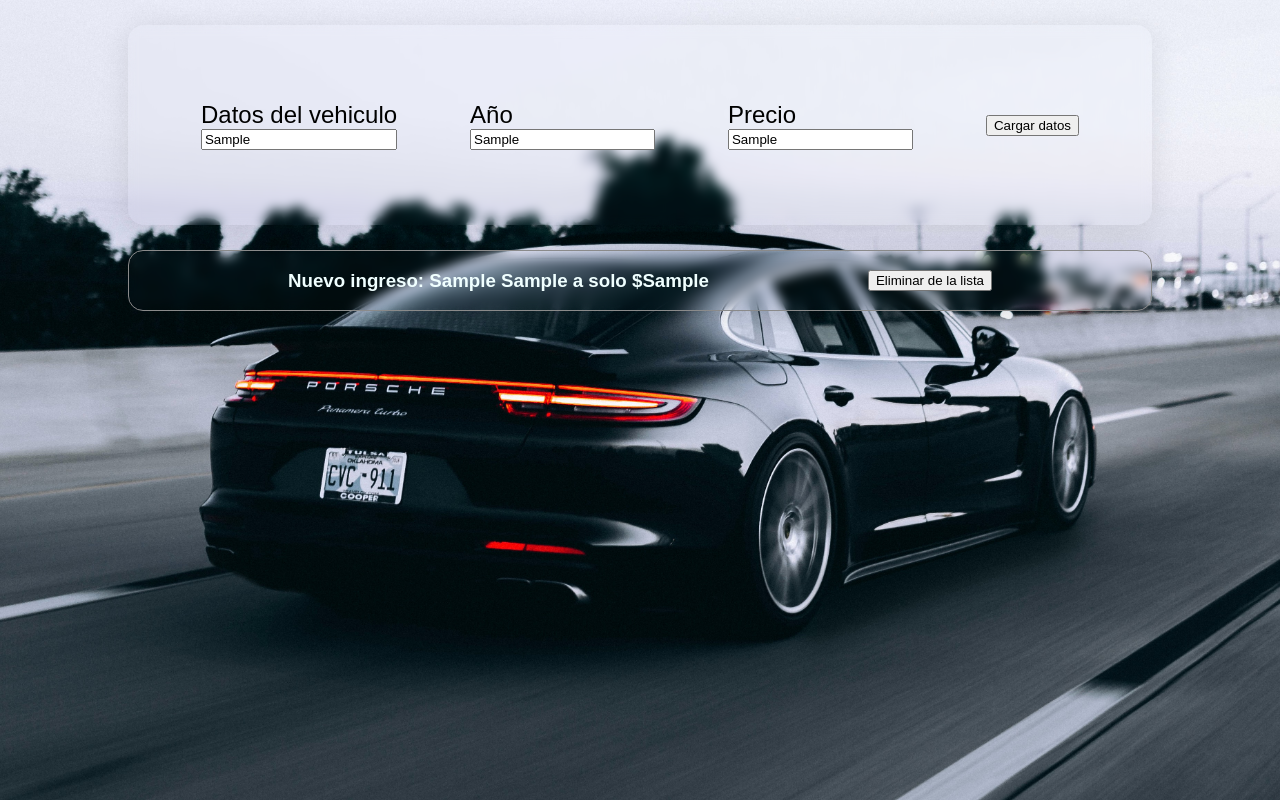
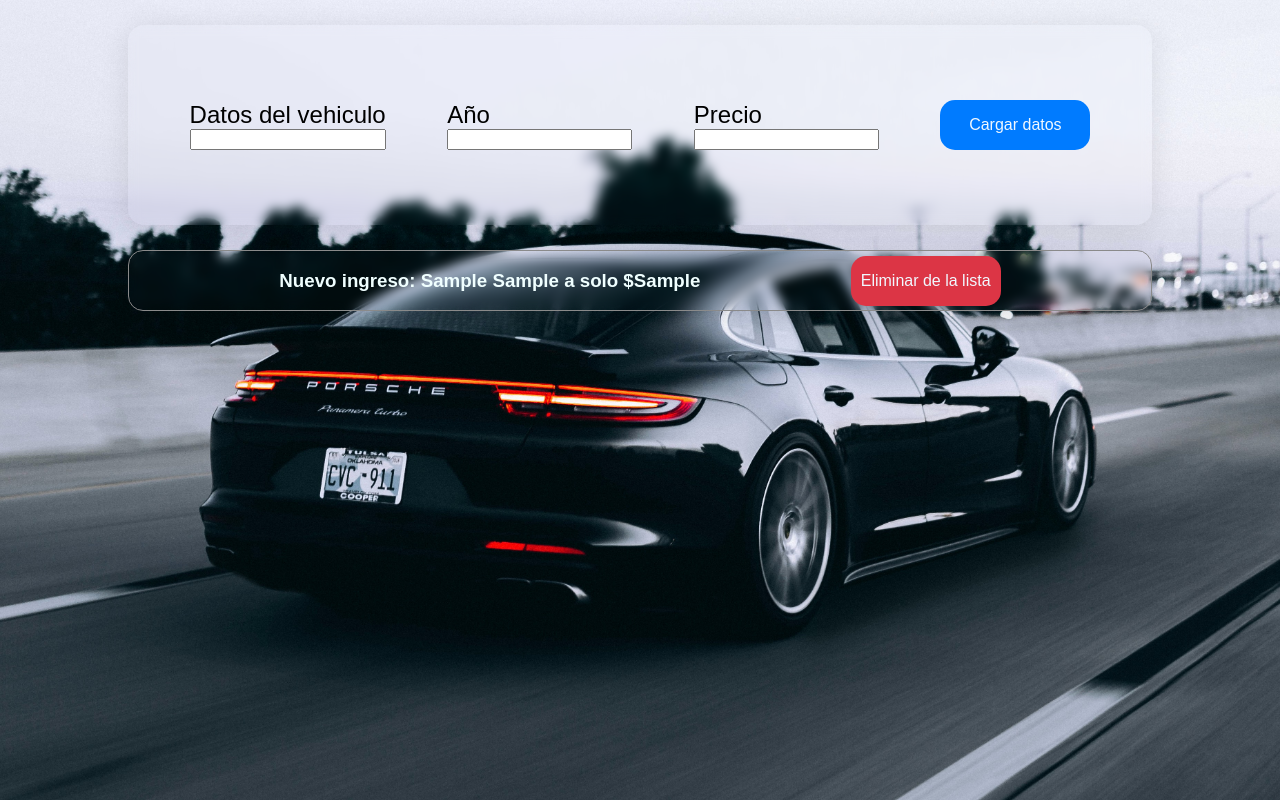
Before and after one commit to MatiasElsesser/MatiasElsesser.github.io, a plain HTML site: page index.html in a window 1280 px wide. Both pictures are taken after typing "Sample", "Sample", "Sample" into the empty fields and a click on the button "Cargar datos". Drawn offline with Linux system fonts and the light colour scheme.

Commit message:
Add files via upload

```diff
--- a/index.html
+++ b/index.html
@@ -9,7 +9,7 @@
 </head>
 <body>
       <section class="section_form">
-            <form action="" class="formulario">
+            <form action="" class="formulario" id="formulario">
                   <div class="formulario_box">
                         <label for="nombre">Datos del vehiculo</label>
                         <input type="text" id="nombre">
--- a/main.js
+++ b/main.js
@@ -3,6 +3,7 @@ const inputAnio = document.getElementById("anio");
 const inputPrecio = document.getElementById("precio");
 const display = document.getElementById("display");
 const btnCarga = document.getElementById("btnCarga")
+const formulario = document.getElementById("formulario")
 
 const createCard = () => {
       const div = document.createElement("div")
@@ -12,6 +13,7 @@ const createCard = () => {
       div.appendChild(btn)
       btn.innerHTML = "Eliminar de la lista"
       display.appendChild(div)
+      btn.classList.add("btn_warning")
       text.innerHTML = `Nuevo ingreso: ${inputNombre.value} ${inputAnio.value}  a solo $${inputPrecio.value}`
 
       btn.addEventListener("click", (e) => {
@@ -24,4 +26,5 @@ const createCard = () => {
 btnCarga.addEventListener("click", (e) => {
       e.preventDefault()
       createCard()
+      formulario.reset()
 })
--- a/style.css
+++ b/style.css
@@ -17,6 +17,7 @@ body {
       margin: 25px 0;
       display: flex;
       justify-content: center;
+      color: black;
 }
 
 .formulario {
@@ -37,6 +38,9 @@ body {
       font-size: 1.5rem;
 }
 
+.formulario_box input {
+      outline: none;
+}
 .section_display {
       width: 80%;
       height: auto;
@@ -58,3 +62,27 @@ body {
       -webkit-backdrop-filter: blur(5.5px);
       color: azure;
 }
+button {
+      width: 150px;
+      height: 50px;
+      font-size: 1rem;
+      color: aliceblue;
+      background-color: #007BFF;
+      border: none;
+      border-radius: 15px;
+      transition: all .5s;
+}
+
+button:hover {
+      opacity: .5;
+}
+
+.btn_warning {
+      width: 150px;
+      height: 50px;
+      font-size: 1rem;
+      color: aliceblue;
+      background-color: #DC3545;
+      border: none;
+      border-radius: 15px;
+}
```
